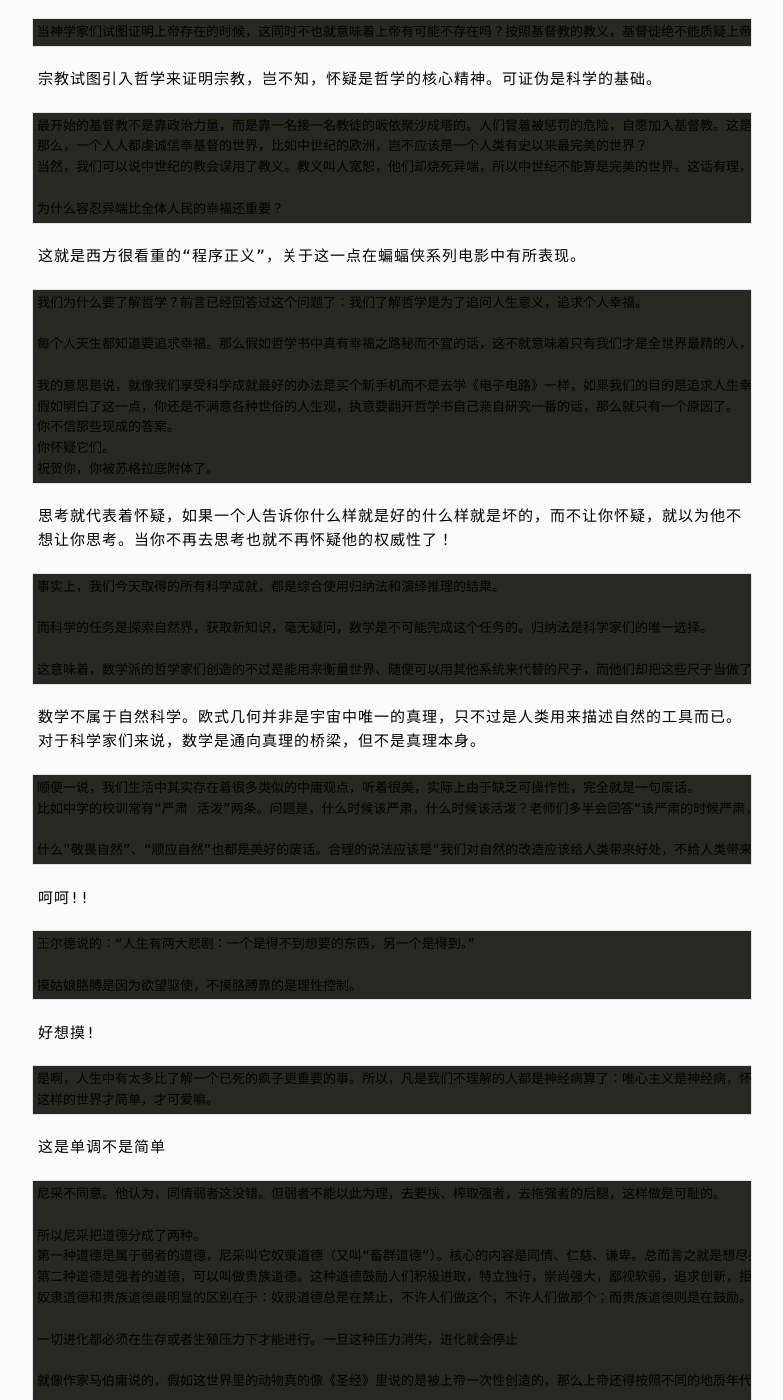
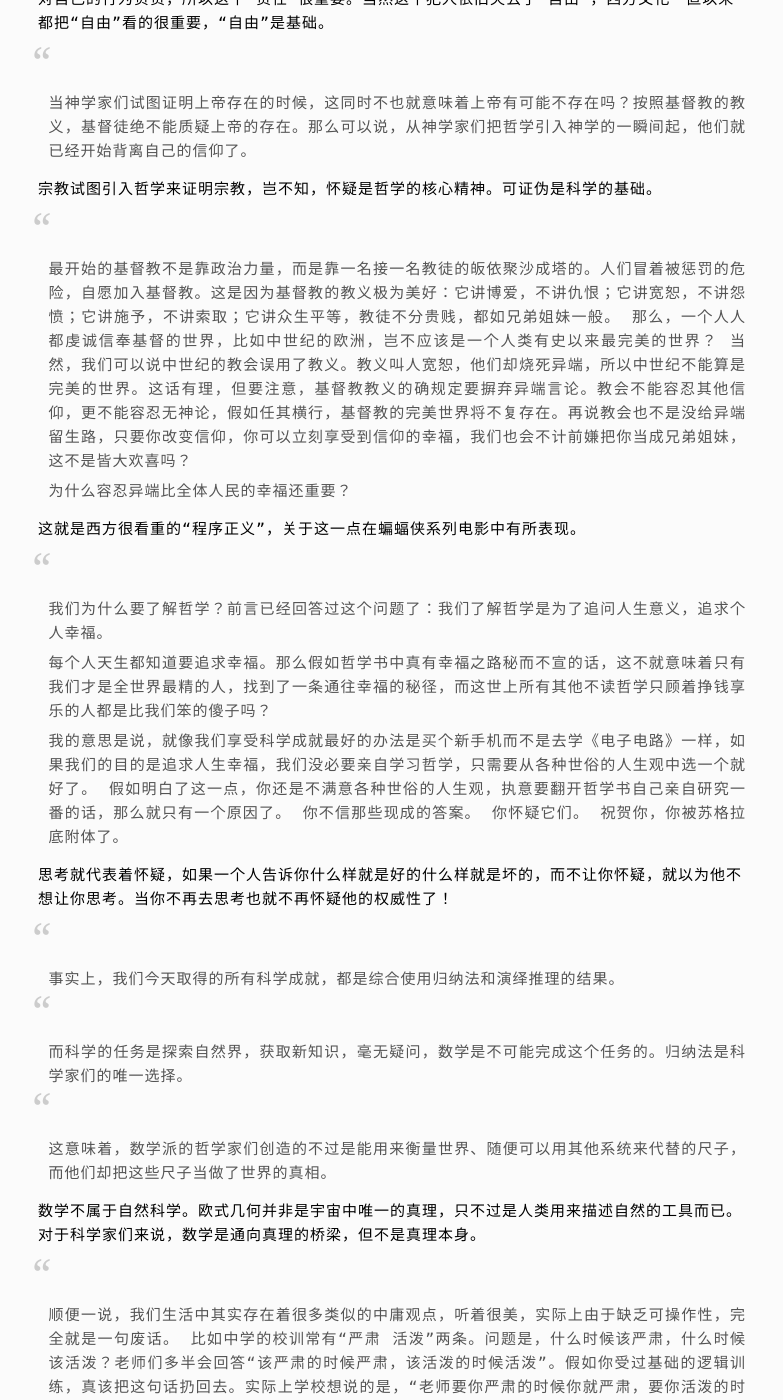
Before and after one commit to xavierskip/xavierskip.github.io, a Jekyll site: the page built from _posts/2014-06-22-about-philosophy.md, in a window 1280 px wide and 1400 px high, scrolled down 979 px. Shown: the whole window, without its empty margins (248-1031 px from the left). Built offline with Jekyll 4.4.1, drawn with Linux system fonts in a browser that asks for light colours; nearby versions of some CDN libraries; comment, search, counter and statistics services are not loaded; some of the changed text lies outside the part shown.

Commit message:
new post

```diff
--- a/_posts/2014-06-22-about-philosophy.md
+++ b/_posts/2014-06-22-about-philosophy.md
@@ -6,7 +6,9 @@ tags:
 ---
 
 > 我是谁？我从哪里来？要到哪里去？思考总是痛苦，面对痛苦，你是继续思考下去呢？还是？
+
 ![](http://ww3.sinaimg.cn/large/6a0c2c15gw1eho0rcxwrhj20sg0g00uc.jpg)
+
 在豆瓣阅读上看完了[此书](http://book.douban.com/subject/6425061/),就像我之前看的[时间的形状 : 相对论史话](http://blog.xavierskip.com/2014-03-22-shape-of-time/)、[上帝掷骰子吗 : 量子物理史话](http://book.douban.com/subject/1467022/)都是史话，这是一本有趣的哲学简明史。
 
 也许你看完本书依然对哲学都没有清楚的概念，哲学是什么，好吃么？
@@ -17,103 +19,100 @@ tags:
 
 思维还是不成体系，下面就摘录下书中的内容
 
-	上帝既然知道亚当和夏娃会偷吃禁果，为什么一开始不去阻止他们？
-
-	奥古斯丁的解释是，关键在于自由。上帝给了亚当和人类自由意志，所以也必须让人类拥有作恶的可能。
-
-	更具体地说，上帝是善的，而上帝的善表现在上帝对人类的行为要进行公正的赏罚。那么既然要赏罚，前提就是人类必需拥有自由意志，必须能自己选择行善还是作恶，否则人类就不应该对自己的行为负责。
-
-	这段论证暗示了一个意思：和消除人世间的所有恶行相比，自由更重要。
+> 上帝既然知道亚当和夏娃会偷吃禁果，为什么一开始不去阻止他们？
+> 奥古斯丁的解释是，关键在于自由。上帝给了亚当和人类自由意志，所以也必须让人类拥有作恶的可能。
+> 更具体地说，上帝是善的，而上帝的善表现在上帝对人类的行为要进行公正的赏罚。那么既然要赏罚，前提就是人类必需拥有自由意志，必须能自己选择行善还是作恶，否则人类就不应该对自己的行为负责。
+> 这段论证暗示了一个意思：和消除人世间的所有恶行相比，自由更重要。
 
 这就像有些人犯了罪，可是最后检查发现这个人有精神病，对他犯下的罪行进行减刑甚至免除，因为他对自己的行为已经无法控制了，不能对自己的行为负责了，就好象“枪不杀人，人杀人”，枪无法对自己的行为负责，所以这个“责任”很重要。当然这个犯人依旧失去了“自由”，西方文化一直以来都把“自由”看的很重要，“自由”是基础。
 
-	当神学家们试图证明上帝存在的时候，这同时不也就意味着上帝有可能不存在吗？按照基督教的教义，基督徒绝不能质疑上帝的存在。那么可以说，从神学家们把哲学引入神学的一瞬间起，他们就已经开始背离自己的信仰了。
+> 当神学家们试图证明上帝存在的时候，这同时不也就意味着上帝有可能不存在吗？按照基督教的教义，基督徒绝不能质疑上帝的存在。那么可以说，从神学家们把哲学引入神学的一瞬间起，他们就已经开始背离自己的信仰了。
 
 宗教试图引入哲学来证明宗教，岂不知，怀疑是哲学的核心精神。可证伪是科学的基础。
 
-	最开始的基督教不是靠政治力量，而是靠一名接一名教徒的皈依聚沙成塔的。人们冒着被惩罚的危险，自愿加入基督教。这是因为基督教的教义极为美好：它讲博爱，不讲仇恨；它讲宽恕，不讲怨愤；它讲施予，不讲索取；它讲众生平等，教徒不分贵贱，都如兄弟姐妹一般。
-	那么，一个人人都虔诚信奉基督的世界，比如中世纪的欧洲，岂不应该是一个人类有史以来最完美的世界？
-	当然，我们可以说中世纪的教会误用了教义。教义叫人宽恕，他们却烧死异端，所以中世纪不能算是完美的世界。这话有理，但要注意，基督教教义的确规定要摒弃异端言论。教会不能容忍其他信仰，更不能容忍无神论，假如任其横行，基督教的完美世界将不复存在。再说教会也不是没给异端留生路，只要你改变信仰，你可以立刻享受到信仰的幸福，我们也会不计前嫌把你当成兄弟姐妹，这不是皆大欢喜吗？
-
-	为什么容忍异端比全体人民的幸福还重要？
+> 最开始的基督教不是靠政治力量，而是靠一名接一名教徒的皈依聚沙成塔的。人们冒着被惩罚的危险，自愿加入基督教。这是因为基督教的教义极为美好：它讲博爱，不讲仇恨；它讲宽恕，不讲怨愤；它讲施予，不讲索取；它讲众生平等，教徒不分贵贱，都如兄弟姐妹一般。
+> 那么，一个人人都虔诚信奉基督的世界，比如中世纪的欧洲，岂不应该是一个人类有史以来最完美的世界？
+> 当然，我们可以说中世纪的教会误用了教义。教义叫人宽恕，他们却烧死异端，所以中世纪不能算是完美的世界。这话有理，但要注意，基督教教义的确规定要摒弃异端言论。教会不能容忍其他信仰，更不能容忍无神论，假如任其横行，基督教的完美世界将不复存在。再说教会也不是没给异端留生路，只要你改变信仰，你可以立刻享受到信仰的幸福，我们也会不计前嫌把你当成兄弟姐妹，这不是皆大欢喜吗？
+>
+> 为什么容忍异端比全体人民的幸福还重要？
 
 这就是西方很看重的“程序正义”，关于这一点在蝙蝠侠系列电影中有所表现。
 
-	我们为什么要了解哲学？前言已经回答过这个问题了：我们了解哲学是为了追问人生意义，追求个人幸福。
-
-	每个人天生都知道要追求幸福。那么假如哲学书中真有幸福之路秘而不宣的话，这不就意味着只有我们才是全世界最精的人，找到了一条通往幸福的秘径，而这世上所有其他不读哲学只顾着挣钱享乐的人都是比我们笨的傻子吗？
-
-	我的意思是说，就像我们享受科学成就最好的办法是买个新手机而不是去学《电子电路》一样，如果我们的目的是追求人生幸福，我们没必要亲自学习哲学，只需要从各种世俗的人生观中选一个就好了。
-	假如明白了这一点，你还是不满意各种世俗的人生观，执意要翻开哲学书自己亲自研究一番的话，那么就只有一个原因了。
-	你不信那些现成的答案。
-	你怀疑它们。
-	祝贺你，你被苏格拉底附体了。
+> 我们为什么要了解哲学？前言已经回答过这个问题了：我们了解哲学是为了追问人生意义，追求个人幸福。
+>
+> 每个人天生都知道要追求幸福。那么假如哲学书中真有幸福之路秘而不宣的话，这不就意味着只有我们才是全世界最精的人，找到了一条通往幸福的秘径，而这世上所有其他不读哲学只顾着挣钱享乐的人都是比我们笨的傻子吗？
+>
+> 我的意思是说，就像我们享受科学成就最好的办法是买个新手机而不是去学《电子电路》一样，如果我们的目的是追求人生幸福，我们没必要亲自学习哲学，只需要从各种世俗的人生观中选一个就好了。
+> 假如明白了这一点，你还是不满意各种世俗的人生观，执意要翻开哲学书自己亲自研究一番的话，那么就只有一个原因了。
+> 你不信那些现成的答案。
+> 你怀疑它们。
+> 祝贺你，你被苏格拉底附体了。
 
 思考就代表着怀疑，如果一个人告诉你什么样就是好的什么样就是坏的，而不让你怀疑，就以为他不想让你思考。当你不再去思考也就不再怀疑他的权威性了！
 
-	事实上，我们今天取得的所有科学成就，都是综合使用归纳法和演绎推理的结果。
+> 事实上，我们今天取得的所有科学成就，都是综合使用归纳法和演绎推理的结果。
 
-	而科学的任务是探索自然界，获取新知识，毫无疑问，数学是不可能完成这个任务的。归纳法是科学家们的唯一选择。
+> 而科学的任务是探索自然界，获取新知识，毫无疑问，数学是不可能完成这个任务的。归纳法是科学家们的唯一选择。
 
-	这意味着，数学派的哲学家们创造的不过是能用来衡量世界、随便可以用其他系统来代替的尺子，而他们却把这些尺子当做了世界的真相。
+> 这意味着，数学派的哲学家们创造的不过是能用来衡量世界、随便可以用其他系统来代替的尺子，而他们却把这些尺子当做了世界的真相。
 
 数学不属于自然科学。欧式几何并非是宇宙中唯一的真理，只不过是人类用来描述自然的工具而已。对于科学家们来说，数学是通向真理的桥梁，但不是真理本身。
 
-	顺便一说，我们生活中其实存在着很多类似的中庸观点，听着很美，实际上由于缺乏可操作性，完全就是一句废话。
-	比如中学的校训常有“严肃 活泼”两条。问题是，什么时候该严肃，什么时候该活泼？老师们多半会回答“该严肃的时候严肃，该活泼的时候活泼”。假如你受过基础的逻辑训练，真该把这句话扔回去。实际上学校想说的是，“老师要你严肃的时候你就严肃，要你活泼的时候就活泼”。所以“严肃 活泼”这句美好的废话的实际意思是“听老师的话”。
+> 顺便一说，我们生活中其实存在着很多类似的中庸观点，听着很美，实际上由于缺乏可操作性，完全就是一句废话。
+> 比如中学的校训常有“严肃 活泼”两条。问题是，什么时候该严肃，什么时候该活泼？老师们多半会回答“该严肃的时候严肃，该活泼的时候活泼”。假如你受过基础的逻辑训练，真该把这句话扔回去。实际上学校想说的是，“老师要你严肃的时候你就严肃，要你活泼的时候就活泼”。所以“严肃 活泼”这句美好的废话的实际意思是“听老师的话”。
 
-	什么“敬畏自然”、“顺应自然”也都是美好的废话。合理的说法应该是“我们对自然的改造应该给人类带来好处，不给人类带来坏处”。这仍旧是人类中心论的，“自然”在这里没有什么特殊的高贵地位，也没必要把它人格化。
+> 什么“敬畏自然”、“顺应自然”也都是美好的废话。合理的说法应该是“我们对自然的改造应该给人类带来好处，不给人类带来坏处”。这仍旧是人类中心论的，“自然”在这里没有什么特殊的高贵地位，也没必要把它人格化。
 
 呵呵!!
 
-	王尔德说的：“人生有两大悲剧：一个是得不到想要的东西，另一个是得到。”
+> 王尔德说的：“人生有两大悲剧：一个是得不到想要的东西，另一个是得到。”
 
-	摸姑娘胳膊是因为欲望驱使，不摸胳膊靠的是理性控制。
+> 摸姑娘胳膊是因为欲望驱使，不摸胳膊靠的是理性控制。
 
 好想摸!
 
-	是啊，人生中有太多比了解一个已死的疯子更重要的事。所以，凡是我们不理解的人都是神经病算了：唯心主义是神经病，怀疑主义是神经病，尼采是神经病，一切哲学家都是神经病。在书店里，眼睛扫过那些看不懂书名的书脊，心中默想：他们肯定都是故弄玄虚的骗子，自找麻烦的呆子，他们的书既看不懂也没有用。
+> 是啊，人生中有太多比了解一个已死的疯子更重要的事。所以，凡是我们不理解的人都是神经病算了：唯心主义是神经病，怀疑主义是神经病，尼采是神经病，一切哲学家都是神经病。在书店里，眼睛扫过那些看不懂书名的书脊，心中默想：他们肯定都是故弄玄虚的骗子，自找麻烦的呆子，他们的书既看不懂也没有用。
 	这样的世界才简单，才可爱嘛。
 
 这是单调不是简单
 
-	尼采不同意。他认为，同情弱者这没错。但弱者不能以此为理，去要挟、榨取强者，去拖强者的后腿，这样做是可耻的。
+> 尼采不同意。他认为，同情弱者这没错。但弱者不能以此为理，去要挟、榨取强者，去拖强者的后腿，这样做是可耻的。
 
-	所以尼采把道德分成了两种。
-	第一种道德是属于弱者的道德，尼采叫它奴隶道德（又叫“畜群道德”）。核心的内容是同情、仁慈、谦卑。总而言之就是想尽办法限制强者的能力，把强者和特立独行的人看做是危险人物，要求强者给弱者分一杯羹。
-	第二种道德是强者的道德，可以叫做贵族道德。这种道德鼓励人们积极进取，特立独行，崇尚强大，鄙视软弱，追求创新，拒绝平庸，代表了生命积极的一面。
-	奴隶道德和贵族道德最明显的区别在于：奴隶道德总是在禁止，不许人们做这个，不许人们做那个；而贵族道德则是在鼓励。
+> 所以尼采把道德分成了两种。
+> 第一种道德是属于弱者的道德，尼采叫它奴隶道德（又叫“畜群道德”）。核心的内容是同情、仁慈、谦卑。总而言之就是想尽办法限制强者的能力，把强者和特立独行的人看做是危险人物，要求强者给弱者分一杯羹。
+> 第二种道德是强者的道德，可以叫做贵族道德。这种道德鼓励人们积极进取，特立独行，崇尚强大，鄙视软弱，追求创新，拒绝平庸，代表了生命积极的一面。
+> 奴隶道德和贵族道德最明显的区别在于：奴隶道德总是在禁止，不许人们做这个，不许人们做那个；而贵族道德则是在鼓励。
 
-	一切进化都必须在生存或者生殖压力下才能进行。一旦这种压力消失，进化就会停止
+> 一切进化都必须在生存或者生殖压力下才能进行。一旦这种压力消失，进化就会停止
 
-	就像作家马伯庸说的，假如这世界里的动物真的像《圣经》里说的是被上帝一次性创造的，那么上帝还得按照不同的地质年代和生物进化的规律，费尽心机把不同进化阶段的生物化石分门别类地放好，再设定好碳14的放射量，以便让人类误以为进化论是对的……
+> 就像作家马伯庸说的，假如这世界里的动物真的像《圣经》里说的是被上帝一次性创造的，那么上帝还得按照不同的地质年代和生物进化的规律，费尽心机把不同进化阶段的生物化石分门别类地放好，再设定好碳14的放射量，以便让人类误以为进化论是对的……
 
 
-	在小学数学课上，常常会有孩子这么问老师：
-	“老师，什么叫公理？”
-	我想，大部分老师都会严肃地回答：
-	“大家公认的道理就是公理。”
-	但如果此时你已经继承了苏格拉底的怀疑精神，那么你就应该反问道：那么老师，到底有多少人公认才算是公理呢？我承认有用吗？
-	老师说：废话，你是小孩，你承不承认有个屁用！
-	你又说：那大人承认有用吗？公理应该让全民投票吗？要是全民投票，布鲁诺不还是应该被烧死吗？
-	老师说：只要数学家都承认就可以了。
-	你又说：那什么样的人才能算数学家呢？是考试产生吗？是投票产生吗？是根据学历吗？再说，数学家之间也投票吗？哪边人多哪边就正确吗？那会不会是这样的场景啊！某个礼拜天的早晨，剑桥大学数学系里人声鼎沸，如同证券交易所一般。负责接听电话的助教兴奋地大喊：“就差一票啦！就差一票就可以压过牛津那帮孙子啦！”数学教授们赶忙互相询问：“谁？谁还没投票？”只有罗素沉着地说：“快把维特根斯坦叫起来，丫一定在赖床，每次投票都没有他！”
-	呃……老师，是这样的吗？
-	于是老师只能说：你……你给我出去！
+> 在小学数学课上，常常会有孩子这么问老师：
+> “老师，什么叫公理？”
+> 我想，大部分老师都会严肃地回答：
+>“大家公认的道理就是公理。”
+>但如果此时你已经继承了苏格拉底的怀疑精神，那么你就应该反问道：那么老师，到底有多少人公认才算是公理呢？我承认有用吗？
+>老师说：废话，你是小孩，你承不承认有个屁用！
+>你又说：那大人承认有用吗？公理应该让全民投票吗？要是全民投票，布鲁诺不还是应该被烧死吗？
+>老师说：只要数学家都承认就可以了。
+>你又说：那什么样的人才能算数学家呢？是考试产生吗？是投票产生吗？是根据学历吗？再说，数学家之间也投票吗？哪边人多哪边就正确吗？那会不会是这样的场景啊！某个礼拜天的早晨，剑桥大学数学系里人声鼎沸，如同证券交易所一般。负责接听电话的助教兴奋地大喊：“就差一票啦！就差一票就可以压过牛津那帮孙子啦！”数学教授们赶忙互相询问：“谁？谁还没投票？”只有罗素沉着地说：“快把维特根斯坦叫起来，丫一定在赖床，每次投票都没有他！”
+>呃……老师，是这样的吗？
+>于是老师只能说：你……你给我出去！
 
 哈哈！！
 
-	另外，还有一种人类认识能力的局限是由逻辑决定的，更是没法逾越的。
-	比如“一切事物都是互相影响的”这句话对吗？
-	这句话永远是对的。因为一旦我们找到一个“不影响任何事物的事物”，当我们观测到它的时候，它就开始对我们产生影响了。所以我们永远找不到这样的东西。所以这个命题是永远正确的。
+> 另外，还有一种人类认识能力的局限是由逻辑决定的，更是没法逾越的。
+> 比如“一切事物都是互相影响的”这句话对吗？
+> 这句话永远是对的。因为一旦我们找到一个“不影响任何事物的事物”，当我们观测到它的时候，它就开始对我们产生影响了。所以我们永远找不到这样的东西。所以这个命题是永远正确的。
 
-	给科学下的定义：科学就是建立在经验主义基础上的、以实用主义为原则筛选出来的理论
+> 给科学下的定义：科学就是建立在经验主义基础上的、以实用主义为原则筛选出来的理论
 
-	厚古薄今说越古越好，换句话呢，就是越现代越差，所以骂世风日下简直成了咱们的传统项目。清末遗老们见自己的孩子剪辫子喊“世风日下”，旧家庭见男女学生自由恋爱喊“世风日下”，革命大妈见喇叭裤喊“世风日下”，80后长大了又管非主流叫“世风日下”，天天这么世风日下来世风日下去，请问什么时候地球该爆炸了啊，各位？
+> 厚古薄今说越古越好，换句话呢，就是越现代越差，所以骂世风日下简直成了咱们的传统项目。清末遗老们见自己的孩子剪辫子喊“世风日下”，旧家庭见男女学生自由恋爱喊“世风日下”，革命大妈见喇叭裤喊“世风日下”，80后长大了又管非主流叫“世风日下”，天天这么世风日下来世风日下去，请问什么时候地球该爆炸了啊，各位？
 
 
-	我暂时不信宗教，我该做什么？
-	我觉得，第一是不要忽视自己总有一天会死这件事。不仅不能忽视，而且要年年想，月月想，天天想。这既是因为死亡是我们终究要面对的事情，也是因为死亡会成为我们思考哲学问题的动力。
+>我暂时不信宗教，我该做什么？
+>我觉得，第一是不要忽视自己总有一天会死这件事。不仅不能忽视，而且要年年想，月月想，天天想。这既是因为死亡是我们终究要面对的事情，也是因为死亡会成为我们思考哲学问题的动力。
 
 To do something then I can die in peace.
 
```
